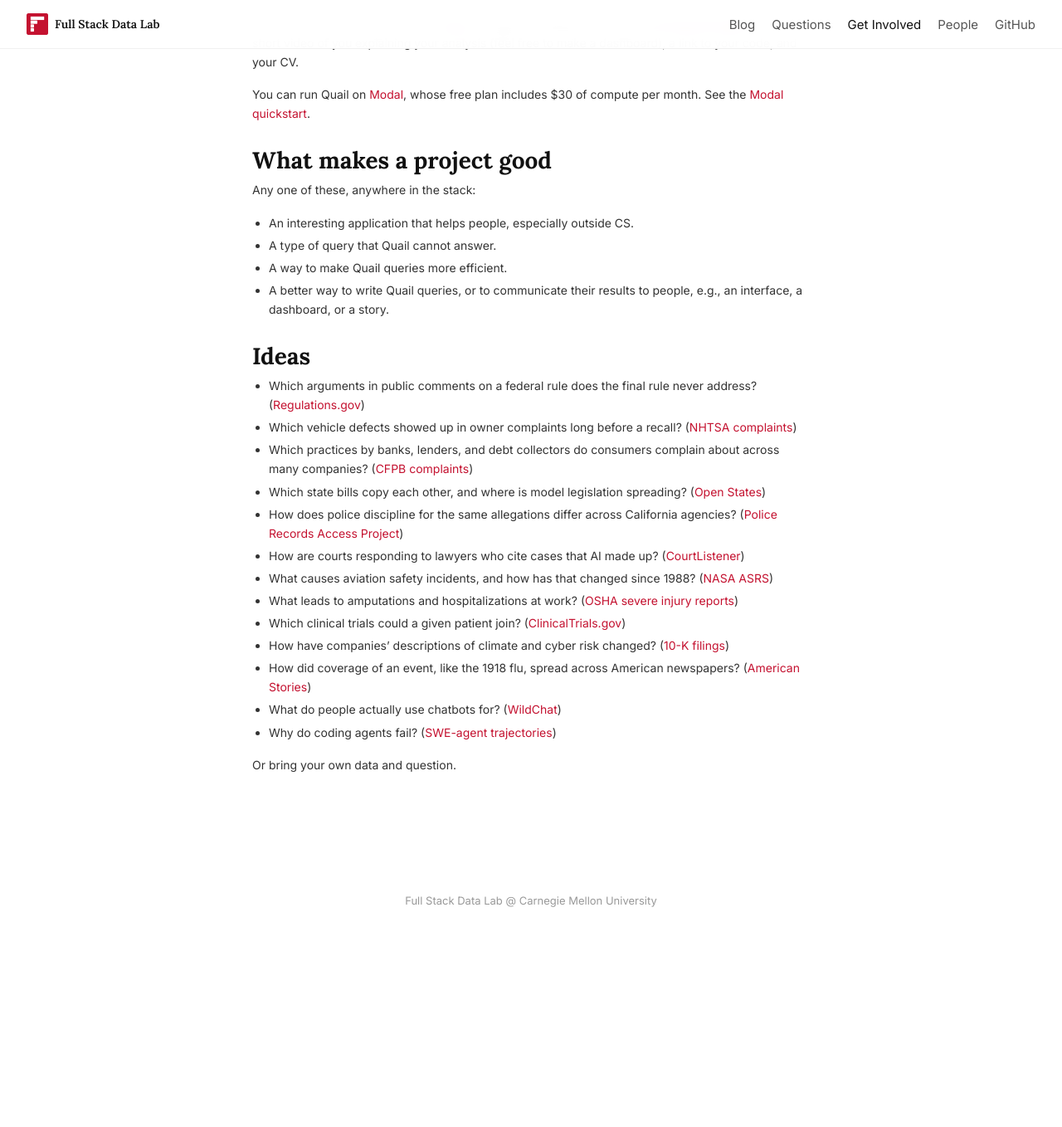
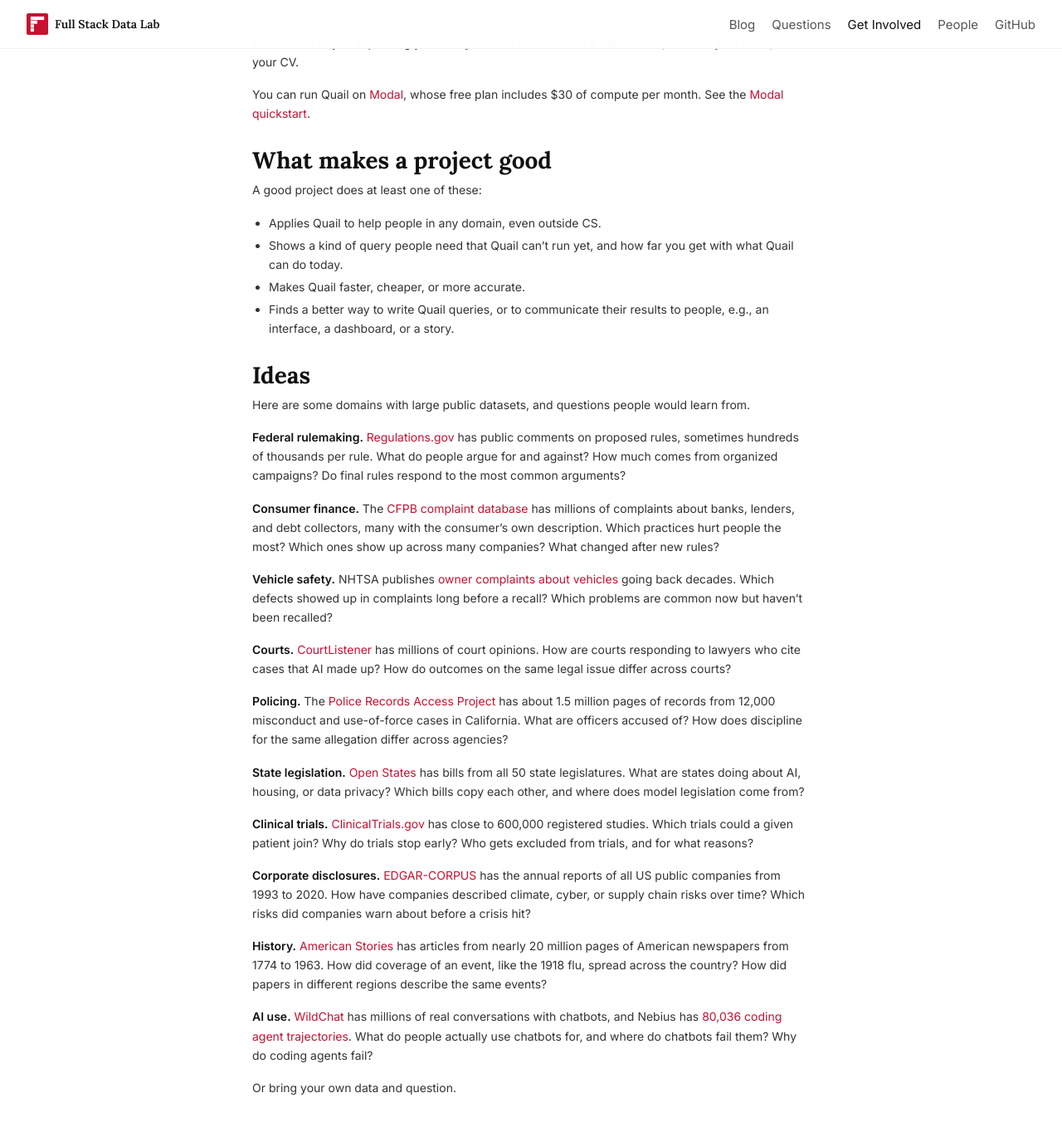
Before and after one commit to fsdatalab/fsdatalab.github.io, a Jekyll site: the page built from get-involved/index.md, in a window 1280 px wide and 1400 px high, scrolled down 191 px. Shown: the top 1358 px of the window at 83% size. Built offline with Jekyll 4.4.1, drawn with Linux system fonts in a browser that asks for light colours; before the commit the page ends 1312 px from its top, so only the background shows below that.

Commit message:
Organize Get Involved ideas by domain and reword project criteria
Each idea now names a domain, a large public dataset, and a few questions
people would learn from. The criteria now cover applications in any
domain, queries Quail can't run yet, making Quail faster, cheaper, or more
accurate, and better ways to write queries or communicate results.

Co-Authored-By: Claude Opus 5.5 <noreply@anthropic.com>
Claude-Session: https://claude.ai/code/session_012G22YKeXbXrH69ndHfe99f

```diff
--- a/get-involved/index.md
+++ b/get-involved/index.md
@@ -19,43 +19,72 @@ quickstart](https://github.com/fsdatalab/quail/blob/d8d31f14f9d5c40d6cf683a74ba8
 
 ## What makes a project good
 
-Any one of these, anywhere in the stack:
+A good project does at least one of these:
 
-- An interesting application that helps people, especially outside CS.
-- A type of query that Quail cannot answer.
-- A way to make Quail queries more efficient.
-- A better way to write Quail queries, or to communicate their results to
-  people, e.g., an interface, a dashboard, or a story.
+- Applies Quail to help people in any domain, even outside CS.
+- Shows a kind of query people need that Quail can't run yet, and how far
+  you get with what Quail can do today.
+- Makes Quail faster, cheaper, or more accurate.
+- Finds a better way to write Quail queries, or to communicate their results
+  to people, e.g., an interface, a dashboard, or a story.
 
 ## Ideas
 
-- Which arguments in public comments on a federal rule does the final rule
-  never address? ([Regulations.gov](https://www.regulations.gov/))
-- Which vehicle defects showed up in owner complaints long before a recall?
-  ([NHTSA complaints](https://catalog.data.gov/dataset/nhtsas-office-of-defects-investigation-odi-complaints-complaints-flat-file))
-- Which practices by banks, lenders, and debt collectors do consumers
-  complain about across many companies?
-  ([CFPB complaints](https://www.consumerfinance.gov/data-research/consumer-complaints/))
-- Which state bills copy each other, and where is model legislation
-  spreading? ([Open States](https://open.pluralpolicy.com/data/))
-- How does police discipline for the same allegations differ across
-  California agencies? ([Police Records Access Project](https://bids.berkeley.edu/california-police-records-access-project))
-- How are courts responding to lawyers who cite cases that AI made up?
-  ([CourtListener](https://www.courtlistener.com/help/api/bulk-data/))
-- What causes aviation safety incidents, and how has that changed since 1988?
-  ([NASA ASRS](https://asrs.arc.nasa.gov/search/database.html))
-- What leads to amputations and hospitalizations at work?
-  ([OSHA severe injury reports](https://www.osha.gov/severe-injury-reports))
-- Which clinical trials could a given patient join?
-  ([ClinicalTrials.gov](https://clinicaltrials.gov/))
-- How have companies' descriptions of climate and cyber risk changed?
-  ([10-K filings](https://huggingface.co/datasets/eloukas/edgar-corpus))
-- How did coverage of an event, like the 1918 flu, spread across American
-  newspapers? ([American Stories](https://huggingface.co/datasets/dell-research-harvard/AmericanStories))
-- What do people actually use chatbots for?
-  ([WildChat](https://huggingface.co/datasets/allenai/WildChat-4.8M))
-- Why do coding agents fail?
-  ([SWE-agent trajectories](https://huggingface.co/datasets/nebius/SWE-agent-trajectories))
+Here are some domains with large public datasets, and questions people
+would learn from.
+
+**Federal rulemaking.** [Regulations.gov](https://www.regulations.gov/) has
+public comments on proposed rules, sometimes hundreds of thousands per rule.
+What do people argue for and against? How much comes from organized
+campaigns? Do final rules respond to the most common arguments?
+
+**Consumer finance.** The [CFPB complaint
+database](https://www.consumerfinance.gov/data-research/consumer-complaints/)
+has millions of complaints about banks, lenders, and debt collectors, many
+with the consumer's own description. Which practices hurt people the most?
+Which ones show up across many companies? What changed after new rules?
+
+**Vehicle safety.** NHTSA publishes [owner complaints about
+vehicles](https://catalog.data.gov/dataset/nhtsas-office-of-defects-investigation-odi-complaints-complaints-flat-file)
+going back decades. Which defects showed up in complaints long before a
+recall? Which problems are common now but haven't been recalled?
+
+**Courts.** [CourtListener](https://www.courtlistener.com/help/api/bulk-data/)
+has millions of court opinions. How are courts responding to lawyers who
+cite cases that AI made up? How do outcomes on the same legal issue differ
+across courts?
+
+**Policing.** The [Police Records Access
+Project](https://bids.berkeley.edu/california-police-records-access-project)
+has about 1.5 million pages of records from 12,000 misconduct and
+use-of-force cases in California. What are officers accused of? How does
+discipline for the same allegation differ across agencies?
+
+**State legislation.** [Open States](https://open.pluralpolicy.com/data/)
+has bills from all 50 state legislatures. What are states doing about AI,
+housing, or data privacy? Which bills copy each other, and where does model
+legislation come from?
+
+**Clinical trials.** [ClinicalTrials.gov](https://clinicaltrials.gov/) has
+close to 600,000 registered studies. Which trials could a given patient
+join? Why do trials stop early? Who gets excluded from trials, and for what
+reasons?
+
+**Corporate disclosures.** [EDGAR-CORPUS](https://huggingface.co/datasets/eloukas/edgar-corpus)
+has the annual reports of all US public companies from 1993 to 2020. How
+have companies described climate, cyber, or supply chain risks over time?
+Which risks did companies warn about before a crisis hit?
+
+**History.** [American Stories](https://huggingface.co/datasets/dell-research-harvard/AmericanStories)
+has articles from nearly 20 million pages of American newspapers from 1774
+to 1963. How did coverage of an event, like the 1918 flu, spread across
+the country? How did papers in different regions describe the same events?
+
+**AI use.** [WildChat](https://huggingface.co/datasets/allenai/WildChat-4.8M)
+has millions of real conversations with chatbots, and Nebius has [80,036
+coding agent trajectories](https://huggingface.co/datasets/nebius/SWE-agent-trajectories).
+What do people actually use chatbots for, and where do chatbots fail them?
+Why do coding agents fail?
 
 Or bring your own data and question.
 
```
